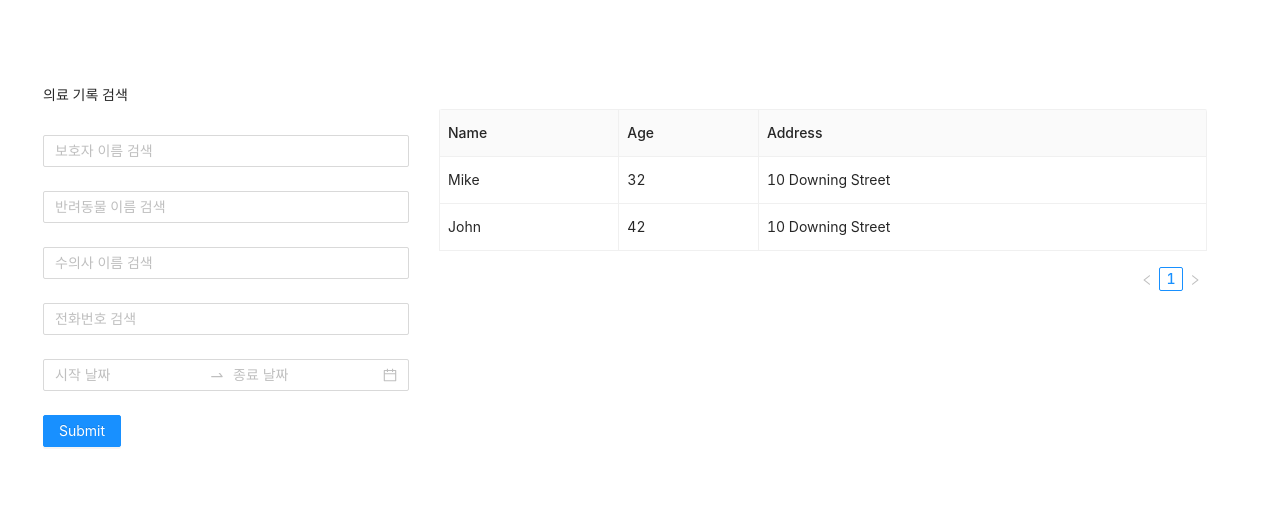
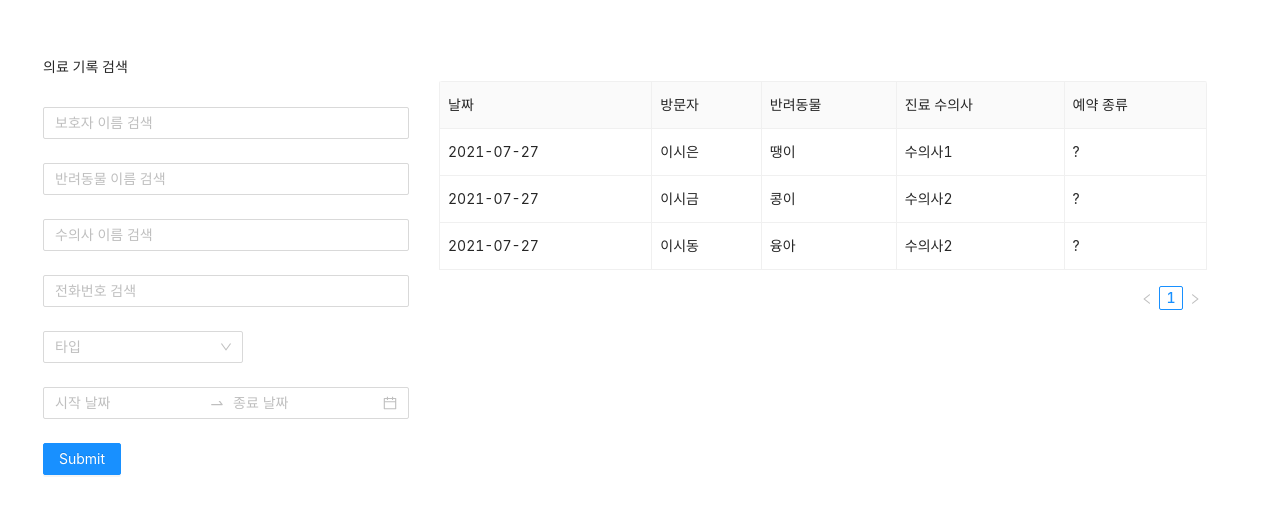
Before and after one commit to qowlsdn8007/Pet_Clinic_Frontend, a React app: page /medical-history in a window 1280 px wide. Shown: the part 125-638 px from the top of the page. Built offline with nearby package versions, Linux system fonts and the light colour scheme.

Commit message:
feat: specify table columns

```diff
--- a/src/components/medical-history/MedicalHistoryList.tsx
+++ b/src/components/medical-history/MedicalHistoryList.tsx
@@ -4,34 +4,56 @@ import styles from './medical-history.module.css';
 function MedicalHistoryList() {
   const dataSource = [
     {
-      key: '1',
-      name: 'Mike',
-      age: 32,
-      address: '10 Downing Street',
+      key: 1,
+      date: '2021-07-27',
+      visitor: '이시은',
+      pet: '땡이',
+      vet: '수의사1',
+      reservation_type: '?',
     },
     {
-      key: '2',
-      name: 'John',
-      age: 42,
-      address: '10 Downing Street',
+      key: 2,
+      date: '2021-07-27',
+      visitor: '이시금',
+      pet: '콩이',
+      vet: '수의사2',
+      reservation_type: '?',
+    },
+    {
+      key: 3,
+      date: '2021-07-27',
+      visitor: '이시동',
+      pet: '융아',
+      vet: '수의사2',
+      reservation_type: '?',
     },
   ];
 
   const columns = [
     {
-      title: 'Name',
-      dataIndex: 'name',
-      key: 'name',
+      title: '날짜',
+      dataIndex: 'date',
+      key: 'date',
     },
     {
-      title: 'Age',
-      dataIndex: 'age',
-      key: 'age',
+      title: '방문자',
+      dataIndex: 'visitor',
+      key: 'visitor',
     },
     {
-      title: 'Address',
-      dataIndex: 'address',
-      key: 'address',
+      title: '반려동물',
+      dataIndex: 'pet',
+      key: 'pet',
+    },
+    {
+      title: '진료 수의사',
+      dataIndex: 'vet',
+      key: 'vet',
+    },
+    {
+      title: '예약 종류',
+      dataIndex: 'reservation_type',
+      key: 'reservation_type',
     },
   ];
 
--- a/src/components/medical-history/MedicalHistorySearch.tsx
+++ b/src/components/medical-history/MedicalHistorySearch.tsx
@@ -1,8 +1,9 @@
-import { Form, Input, InputNumber, Button, DatePicker } from 'antd';
+import { Form, Input, InputNumber, Button, DatePicker, Select } from 'antd';
 import moment from 'moment';
 
 function MedicalHistorySearch() {
   const { RangePicker } = DatePicker;
+  const { Option } = Select;
   const layout = {
     labelCol: { span: 8 },
     wrapperCol: { span: 16 },
@@ -19,8 +20,6 @@ function MedicalHistorySearch() {
       range: '${label} must be between ${min} and ${max}',
     },
   };
-
-  const dateFormat = 'YYYY-MM-DD';
 
   const onFinish = (values: any) => {
     console.log(values);
@@ -41,6 +40,26 @@ function MedicalHistorySearch() {
       <Form.Item name="phone">
         <Input placeholder="전화번호 검색" />
       </Form.Item>
+      <Form.Item>
+        <Select
+          showSearch
+          style={{ width: 200 }}
+          placeholder="타입"
+          optionFilterProp="children"
+          //   filterOption={(input, option) => option.children.toLowerCase().indexOf(input.toLowerCase()) >= 0}
+          filterSort={(optionA, optionB) =>
+            optionA.children.toLowerCase().localeCompare(optionB.children.toLowerCase())
+          }
+        >
+          <Option value="1">진단</Option>
+          <Option value="2">식단</Option>
+          <Option value="3">주사</Option>
+          <Option value="4">수술</Option>
+          <Option value="5">X-Ray</Option>
+          <Option value="6">사진</Option>
+          <Option value="6">치아</Option>
+        </Select>
+      </Form.Item>
       <Form.Item name="range-picker">
         <RangePicker placeholder={['시작 날짜', '종료 날짜']} />
       </Form.Item>
```
